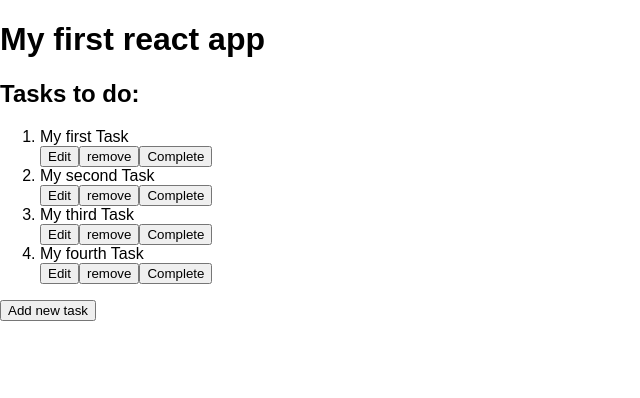
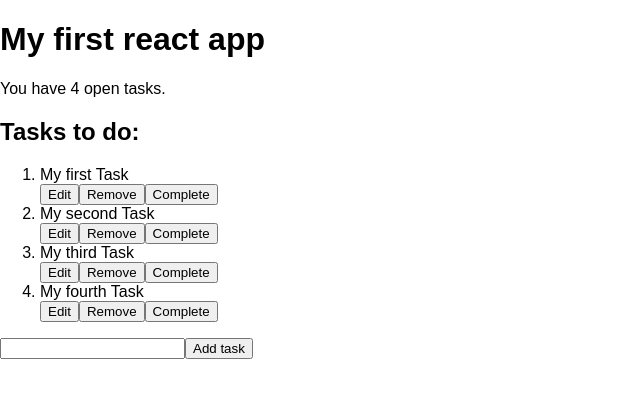
Before and after one commit to mathisvester/Taskmanager, a React (Create React App) app: page / in a window 1280 px wide. Shown: the top 398 px of the page, without its empty margins (0-640 px from the left). Built offline with nearby package versions, Linux system fonts and the light colour scheme.

Commit message:
adding functionality to add new and remove tasks

```diff
--- a/src/App.js
+++ b/src/App.js
@@ -2,38 +2,76 @@ import React, { Component } from 'react';
 import PropTypes from 'prop-types';
 import Header from './components/Header';
 import Task from './components/Task';
+import AddTaskForm from './components/AddTaskForm';
 
 class App extends Component {
 	constructor(props) {
 		super(props);
-		this.state = {tasks: this.props.initialTasks};
+		this.state = {tasks: this.props.initialTasks, nextId: this.props.nextId};
 		this.onTaskChange = this.onTaskChange.bind(this);
+		this.onTaskEdit = this.onTaskEdit.bind(this);
+		this.onTaskRemove = this.onTaskRemove.bind(this);
+		this.onTaskComplete = this.onTaskComplete.bind(this);
+		this.onTaskAdd = this.onTaskAdd.bind(this);
   }
 
-	onTaskChange(delta, index) {
+	onTaskChange(action, index) {
+		console.log('onTaskChange', index, action);
+	}
+
+	onTaskEdit(index) {
+		console.log("onTaskEdit", index);
+	}
+
+	onTaskRemove(index) {
+		console.log("onTaskRemove", index);
 		let {tasks} = this.state;
-		console.log('onTaskChange', index, delta);
+		tasks[index].removed = true;
+		this.setState({tasks});
+	}
 
+	onTaskComplete(index) {
+		console.log("onTaskComplete", index);
+		let {tasks} = this.state;
 		tasks[index].done = true;
 		this.setState({tasks});
+	}
+
+	onTaskAdd(title) {
+		this.state.tasks.push({
+			name: title,
+			id: this.state.nextId,
+			done: false,
+			removed: false,
+		});
+
+		this.setState(this.state);
+
+		this.setState((prevState) => {
+			return {nextId: prevState.nextId + 1};
+		});
 	}
 
   render() {
     return (
       <div className="App">
-				<Header title={this.props.title} />
+				<Header title={this.props.title} tasks={this.state.tasks} />
 				<ol className="tasks">
 					{this.state.tasks.map(function(task, index){
 						return(
 							<Task
-								onTaskChange={(delta) => this.onTaskChange(delta, index)}
+								onTaskChange={(action) => this.onTaskChange(action, index)}
+								onTaskEdit={() => this.onTaskEdit(index)}
+								onTaskRemove={() => this.onTaskRemove(index)}
+								onTaskComplete={() => this.onTaskComplete(index)}
 								name={task.name}
 								done={task.done}
+								removed={task.removed}
 								key={task.id} />
 						);
 					}.bind(this))}
 				</ol>
-				<button>Add new task</button>
+				<AddTaskForm onAdd={this.onTaskAdd} />
       </div>
     );
   }
@@ -45,7 +83,9 @@ App.propTypes = {
 		name: PropTypes.string.isRequired,
 		id: PropTypes.number.isRequired,
 		done: PropTypes.bool.isRequired,
+		removed: PropTypes.bool.isRequired,
 	})).isRequired,
+	nextId: PropTypes.number.isRequired,
 };
 
 App.defaultProps = {
--- /dev/null
+++ b/src/components/AddTaskForm.js
@@ -0,0 +1,38 @@
+import React, { Component } from 'react';
+import PropTypes from 'prop-types';
+
+class AddTaskForm extends Component {
+	constructor(props) {
+		super(props);
+		this.state = {title: ''};
+		this.onSubmit = this.onSubmit.bind(this);
+		this.onTitleChange = this.onTitleChange.bind(this);
+  }
+
+	onTitleChange(e) {
+		this.setState({title: e.target.value});
+	}
+
+	onSubmit(e) {
+		e.preventDefault();
+		this.props.onAdd(this.state.title);
+		this.setState({title: ""});
+	}
+
+	render() {
+		return(
+			<div className="add-task-form">
+				<form onSubmit={this.onSubmit}>
+					<input type="text" value={this.state.title} onChange={this.onTitleChange} />
+					<input type="submit" value="Add task" />
+				</form>
+			</div>
+		);
+	}
+}
+
+AddTaskForm.propTypes = {
+	onAdd: PropTypes.func.isRequired,
+}
+
+export default AddTaskForm;
--- a/src/components/Header.js
+++ b/src/components/Header.js
@@ -1,11 +1,13 @@
 import React from 'react';
 import PropTypes from 'prop-types';
+import Stats from './Stats';
 
 class Header extends React.Component {
 	render() {
 		return(
 			<div className="header">
 				<h1>{this.props.title}</h1>
+				<Stats tasks={this.props.tasks} />
 				<h2>Tasks to do:</h2>
 			</div>
 		);
@@ -14,6 +16,7 @@ class Header extends React.Component {
 
 Header.propTypes = {
 	title: PropTypes.string.isRequired,
+	tasks: PropTypes.array.isRequired,
 };
 
 export default Header;
--- /dev/null
+++ b/src/components/Stats.js
@@ -0,0 +1,23 @@
+import React, { Component } from 'react';
+import PropTypes from 'prop-types';
+
+class Stats extends Component {
+	render() {
+		var totalOpenTasks = this.props.tasks.reduce(function(total, task) {
+			(!task.done && !task.removed) ? total++ : total += 0;
+			return total;
+		}, 0);
+
+		return(
+			<div className="stats">
+				<p>You have {totalOpenTasks} open tasks.</p>
+			</div>
+		);
+	}
+}
+
+Stats.propTypes = {
+	tasks: PropTypes.array.isRequired,
+};
+
+export default Stats;
--- a/src/components/Task.js
+++ b/src/components/Task.js
@@ -4,11 +4,11 @@ import TaskActions from './TaskActions';
 
 class Task extends Component {
 	render() {
-		if(!this.props.done) {
+		if(!this.props.done && !this.props.removed) {
 			return(
 				<li className="task">
 					<span className="task-title">{this.props.name}</span>
-					<TaskActions onChange={this.props.onTaskChange} />
+					<TaskActions onChange={this.props.onTaskChange} onEdit={this.props.onTaskEdit} onRemove={this.props.onTaskRemove} onComplete={this.props.onTaskComplete}/>
 				</li>
 			);
 		} else {
@@ -20,7 +20,11 @@ class Task extends Component {
 Task.propTypes = {
 	name: PropTypes.string.isRequired,
 	done: PropTypes.bool.isRequired,
+	removed: PropTypes.bool.isRequired,
 	onTaskChange: PropTypes.func.isRequired,
+	onTaskEdit: PropTypes.func.isRequired,
+	onTaskRemove: PropTypes.func.isRequired,
+	onTaskComplete: PropTypes.func.isRequired,
 };
 
 export default Task;
--- a/src/components/TaskActions.js
+++ b/src/components/TaskActions.js
@@ -5,9 +5,9 @@ class TaskActions extends Component {
 	render() {
 		return(
 			<div className="task-actions">
-				<button className="task-action edit" onClick={this.props.onChange.bind(this, 'edit')}>Edit</button>
-				<button className="task-action remove" onClick={this.props.onChange.bind(this, 'remove')}>remove</button>
-				<button className="task-action complete" onClick={this.props.onChange.bind(this, 'complete')}>Complete</button>
+				<button className="task-action edit" onClick={this.props.onEdit}>Edit</button>
+				<button className="task-action remove" onClick={this.props.onRemove}>Remove</button>
+				<button className="task-action complete" onClick={this.props.onComplete}>Complete</button>
 			</div>
 		);
 	}
@@ -15,6 +15,9 @@ class TaskActions extends Component {
 
 TaskActions.propTypes = {
 	onChange: PropTypes.func.isRequired,
+	onEdit: PropTypes.func.isRequired,
+	onRemove: PropTypes.func.isRequired,
+	onComplete: PropTypes.func.isRequired,
 };
 
 export default TaskActions;
--- a/src/index.js
+++ b/src/index.js
@@ -9,23 +9,28 @@ var TASKS = [
 		name: "My first Task",
 		id: 1,
 		done: false,
+		removed: false,
 	},
 	{
 		name: "My second Task",
 		id: 2,
 		done: false,
+		removed: false,
 	},
 	{
 		name: "My third Task",
 		id: 3,
 		done: false,
+		removed: false,
 	},
 	{
 		name: "My fourth Task",
 		id: 4,
 		done: false,
+		removed: false,
 	},
 ];
+var nextId = 5;
 
-ReactDOM.render(<App initialTasks={TASKS} />, document.getElementById('root'));
+ReactDOM.render(<App initialTasks={TASKS} nextId={nextId} />, document.getElementById('root'));
 registerServiceWorker();
```
